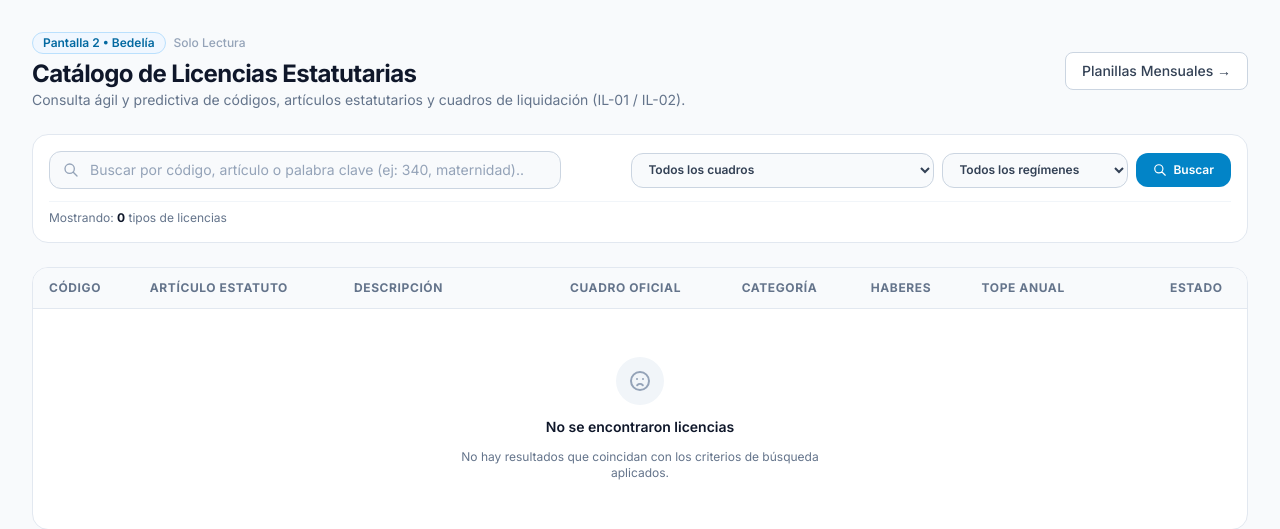
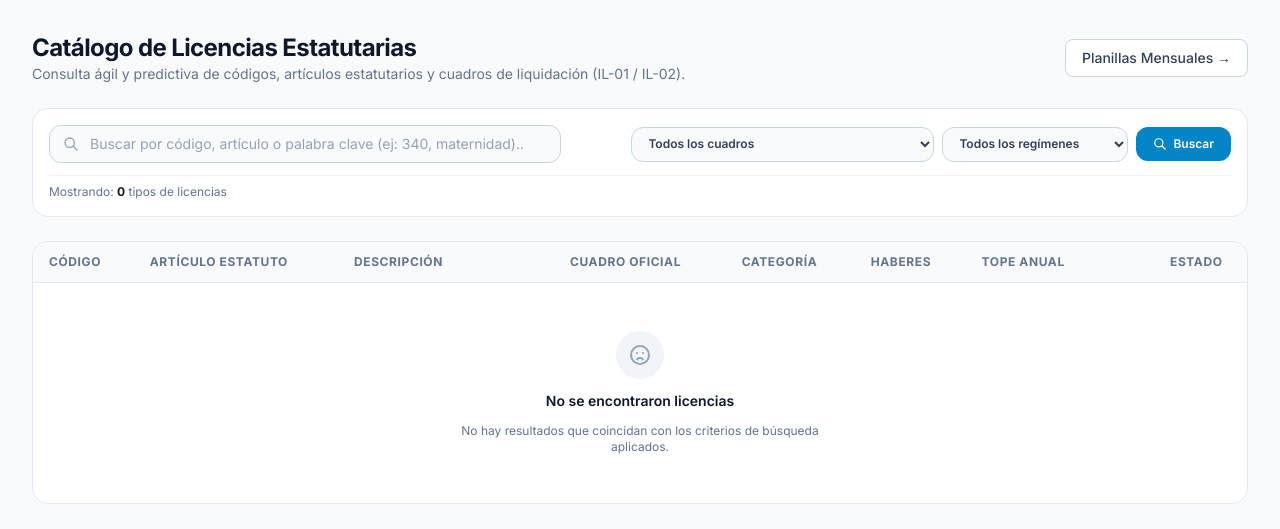
Before and after one commit to NeumannMaxii/zunin, a Django app: page /licencias/tipos/ in a window 1280 px wide. Shown: the part 94-623 px from the top of the page. Run offline with Django 5.2, Linux system fonts and the light colour scheme; the visitor is signed in with stand-in values (Sample User, id 1); data that the repository does not hold is empty; some libraries are stand-ins or nearby versions.

Commit message:
refactor(licencias): retirar identificador tecnico pantalla 2 bedelia en catalogo de licencias

```diff
--- a/apps/licencias/templates/licencias/tipolicencia_list.html
+++ b/apps/licencias/templates/licencias/tipolicencia_list.html
@@ -7,13 +7,7 @@
     <!-- Header -->
     <div class="flex flex-col sm:flex-row justify-between items-start sm:items-center gap-4">
         <div>
-            <div class="flex items-center gap-2">
-                <span class="inline-flex items-center px-2.5 py-0.5 rounded-full text-xs font-semibold bg-institucional-50 text-institucional-700 border border-institucional-200">
-                    Pantalla 2 &bull; Bedelía
-                </span>
-                <span class="text-xs font-medium text-slate-400">Solo Lectura</span>
-            </div>
-            <h1 class="text-2xl font-bold text-slate-900 tracking-tight mt-1">Catálogo de Licencias Estatutarias</h1>
+            <h1 class="text-2xl font-bold text-slate-900 tracking-tight">Catálogo de Licencias Estatutarias</h1>
             <p class="text-sm text-slate-500">Consulta ágil y predictiva de códigos, artículos estatutarios y cuadros de liquidación (IL-01 / IL-02).</p>
         </div>
         <div class="flex items-center gap-3">
```
Also changed, not shown: apps/licencias/tests/test_ticket_8_catalogo.py (+0 -2 lines).
